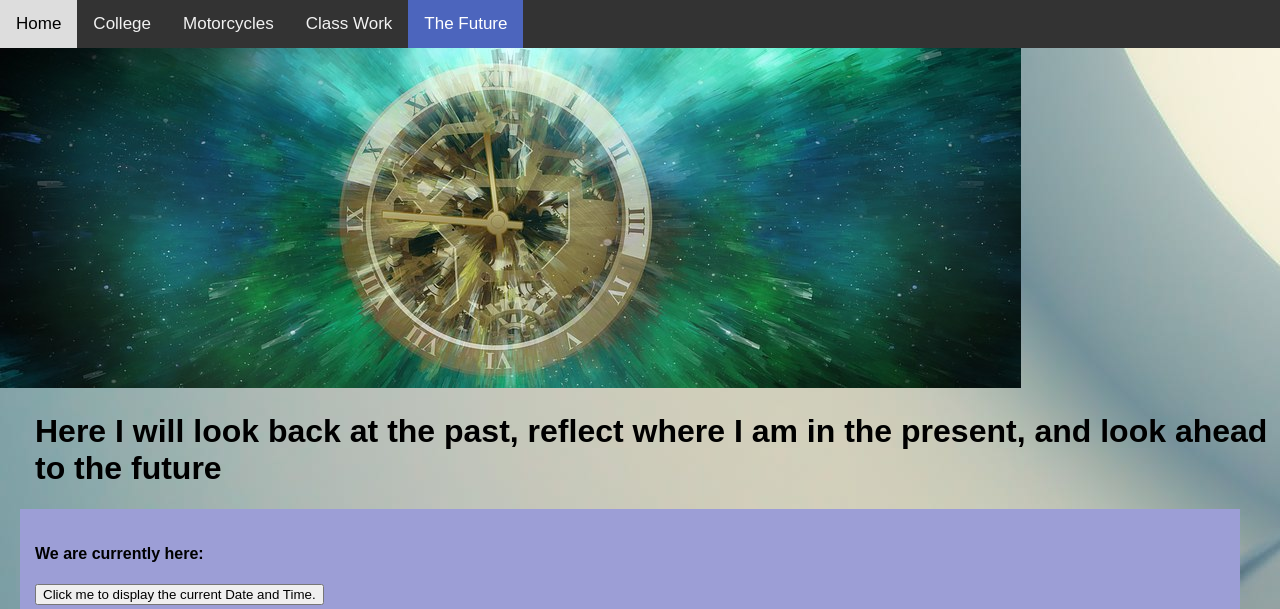
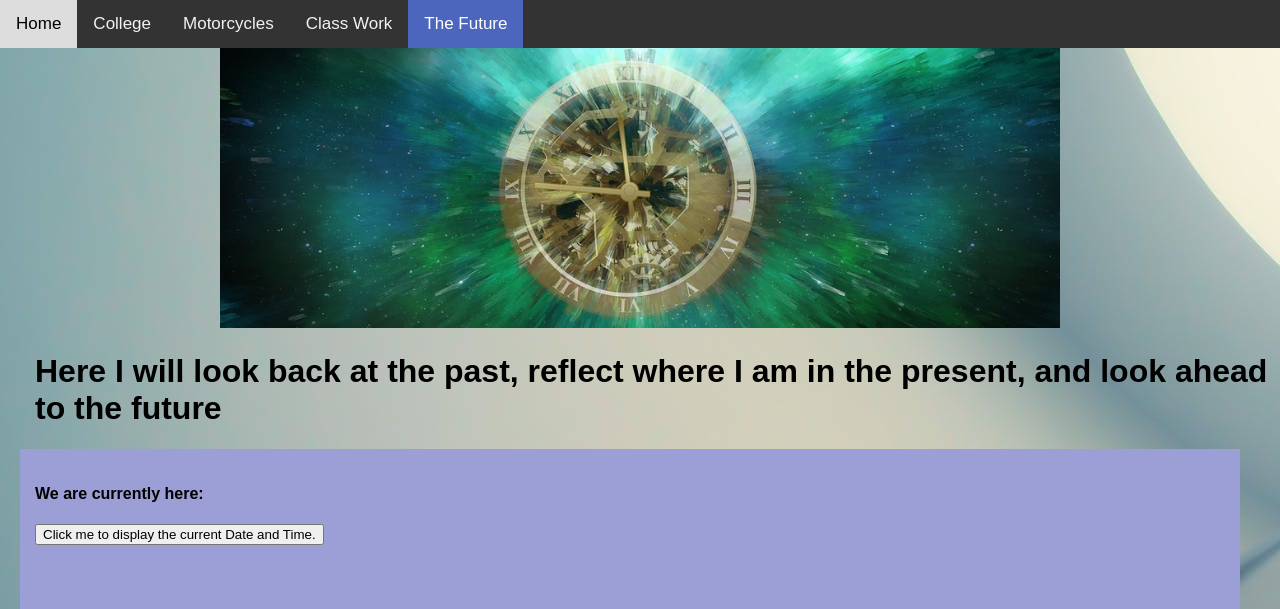
Before and after one commit to z1761348/Project475, a plain HTML site: page future.html in a window 1280 px wide. Shown: the top 609 px of the page. Drawn offline with Linux system fonts and the light colour scheme.

Commit message:
Update future.html

```diff
--- a/future.html
+++ b/future.html
@@ -59,7 +59,7 @@
   <body>
     <div class="topnav"> <a href="index.html">Home</a> <a href="College.html">College</a>
       <a  href="motorcycle.html">Motorcycles</a> <a href="classwork.html">Class Work</a> <a class="active" href="future.html">The Future</a></a> </div>
-     <img src="bclock.jpg" style="float:top;">
+     <center><img src="bclock.jpg" style="float:top;width:auto;height:280px;"></center>
       <div style="padding-left:35px; color:black ">
       <h1>Here I will look back at the past, reflect where I am in the present, and look ahead to the future</h1></div>
       <div class="at">
```
